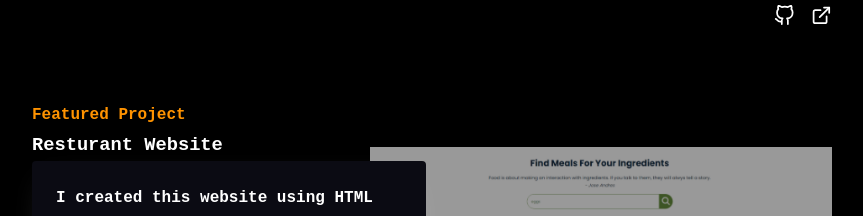
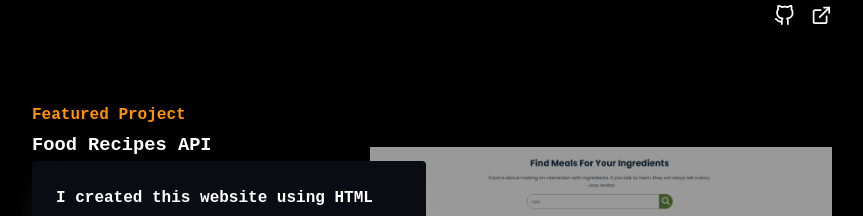
Before and after one commit to DyanaR/portfolioWebsite, a React (Create React App) app: page / in a window 1280 px wide. Shown: the part 1940-2156 px from the top of the page, without its empty margins (208-1071 px from the left). Built offline with nearby package versions, Linux system fonts and the light colour scheme.

Commit message:
typo and hover issue

```diff
--- a/src/components/Navbar.jsx
+++ b/src/components/Navbar.jsx
@@ -102,7 +102,7 @@ nav {
         background-color: var(--color-primary);
         top: 0;
         right: -100%;
-        z-index: 2;
+        z-index: 3;
         transition: 1s ease;
     }
     ${'' /* blur body when active */}
--- a/src/components/Projects.jsx
+++ b/src/components/Projects.jsx
@@ -57,7 +57,7 @@ const Projects = () => {
               <div>
                 <h4 className='projectOverline'>Featured Project</h4>
                 <h3 className='projectTitle'>
-                <a  href='https://foodrecipes-9yzh.onrender.com/' target='_blank' rel="noreferrer">Resturant Website</a>
+                <a  href='https://foodrecipes-9yzh.onrender.com/' target='_blank' rel="noreferrer">Food Recipes API</a>
                 </h3>
                 <div className='projectDescription'>
                 <h4 className='desc'>I created this website using HTML and CSS that searches
@@ -271,7 +271,7 @@ const Container = styled.div`
     -webkit-box-pack: center;
     justify-content: center;
     height: 100%;
-    z-index: 5;
+    z-index: 2;
     box-shadow: 0 10px 30px -15px rgba(255, 255, 255, 0.2);
   }
   .projectContentFlipped{
@@ -283,7 +283,7 @@ const Container = styled.div`
     -webkit-box-pack: center;
     justify-content: center;
     height: 100%;
-    z-index: 5;
+    z-index: 2;
     box-shadow: 0 10px 30px -15px rgba(255, 255, 255, 0.2);
   }
   .projectDescription{
@@ -316,13 +316,13 @@ const Container = styled.div`
       opacity: .2;
   }
   }
-  @media screen and (max-width: 800px){
+  ${'' /* @media screen and (max-width: 800px){
     .projectContent {
       z-index: 1;
     }
     .projectContentFlipped{
       z-index: 1;
-    }}
+    }} */}
   @media screen and (max-width: 750px){
       .container{
      padding: 2rem 2.7rem;
```
Also changed, not shown: src/components/Socials.jsx (line endings or trailing spaces).
